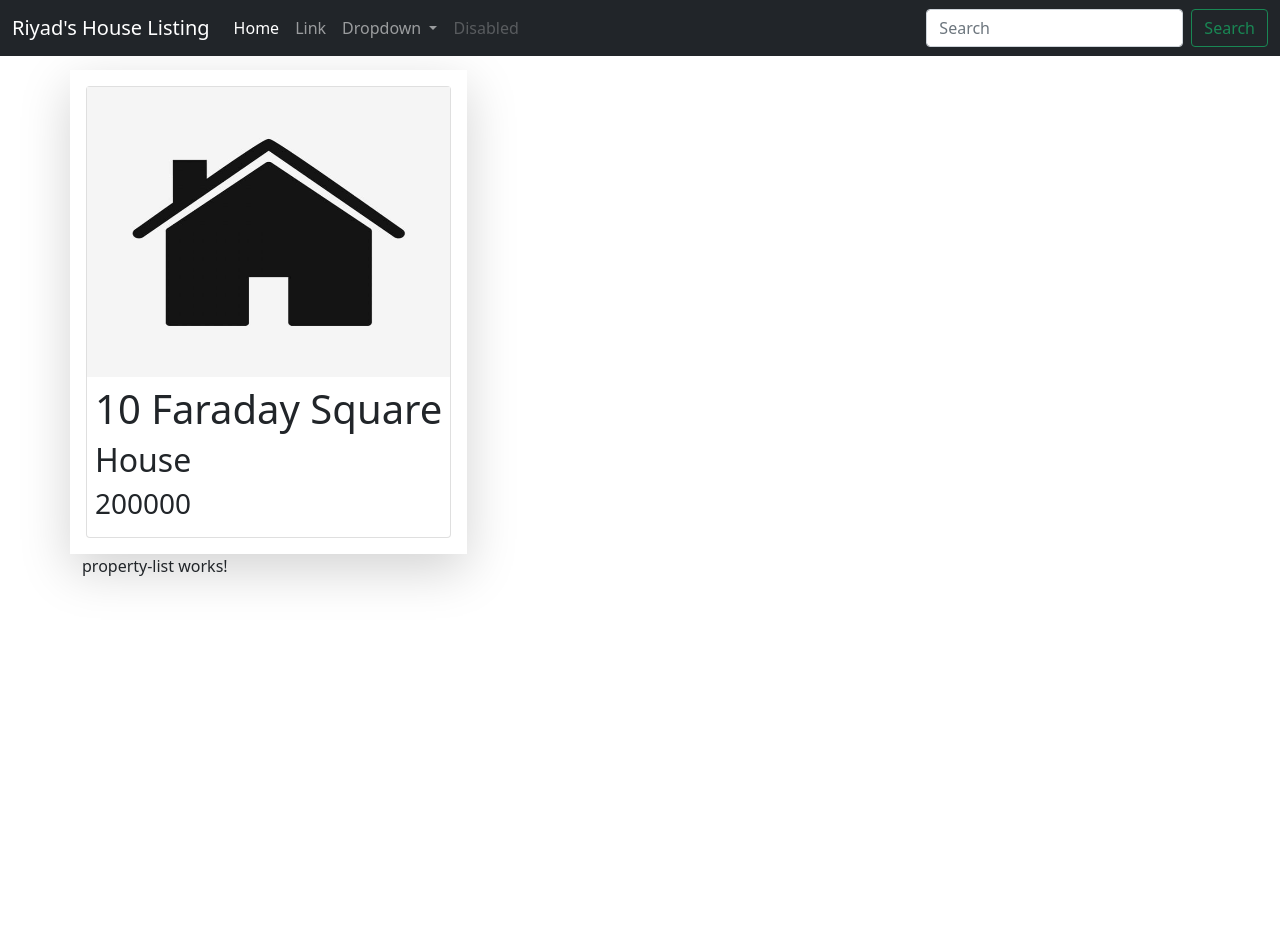
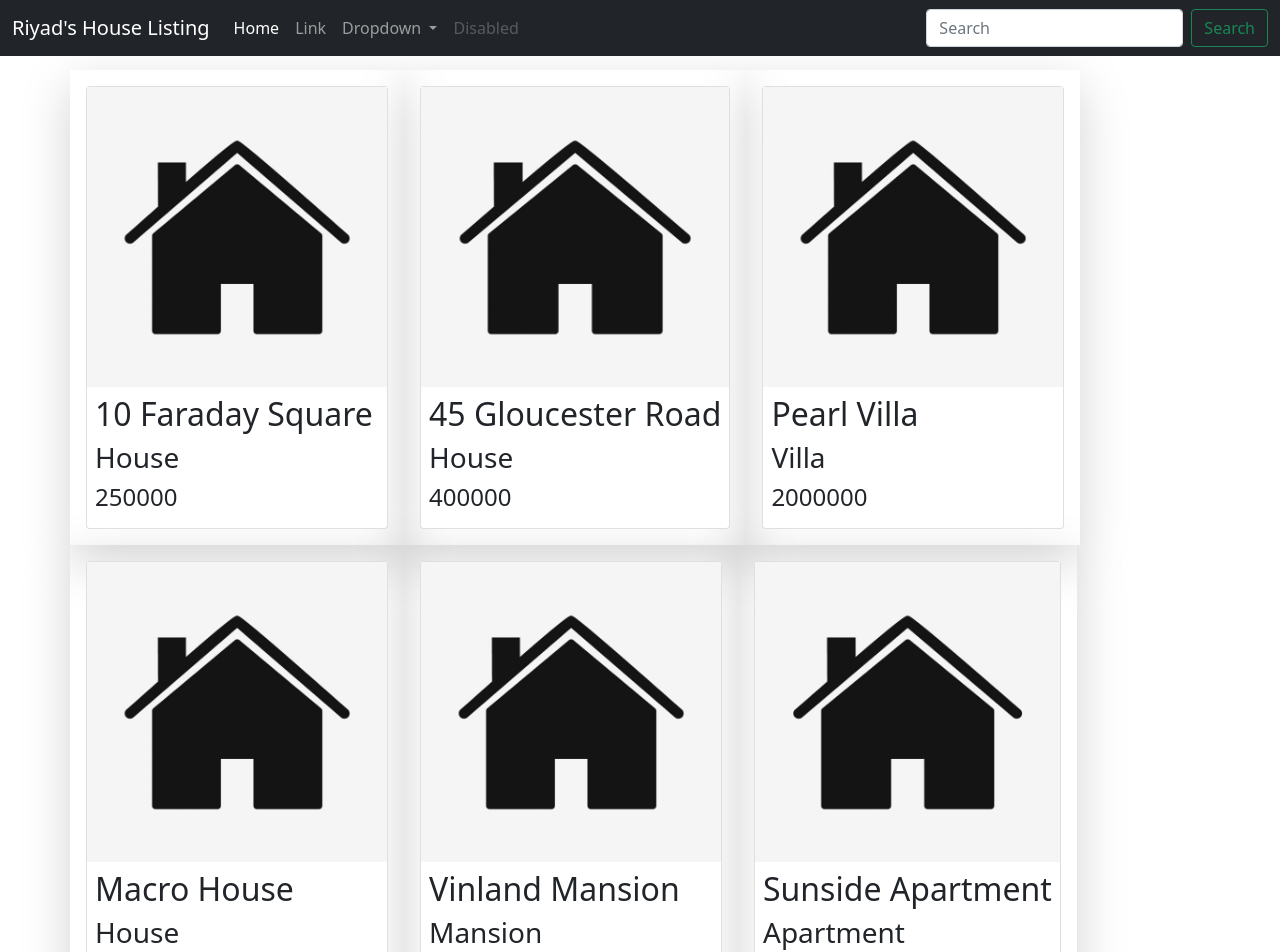
Before and after one commit to 12iyad/HL, an Angular app in the folder Frontend/: page / in a window 1280 px wide. Shown: the top 952 px of the page. Before the commit the page ends 800 px from the top, so only its background shows below. Built offline with nearby package versions, Linux system fonts and the light colour scheme.

Commit message:
Added property listing.
Multiple listings for viewer to have a selection to view from.

```diff
--- a/Frontend/src/app/app.component.html
+++ b/Frontend/src/app/app.component.html
@@ -1,6 +1,5 @@
 <app-nav-bar></app-nav-bar>
 
 <div class="container" style="margin-top: 70px">
-  <app-property-card></app-property-card>
   <app-property-list></app-property-list>
 </div>
--- a/Frontend/src/app/property/property-card/property-card.component.css
+++ b/Frontend/src/app/property/property-card/property-card.component.css
@@ -1,3 +1,16 @@
 .propImg{
-  height: 290px
+  height: 300px;
+  overflow: hidden;
 }
+
+.card:hover img{
+  transform: scale(1.2,1.2);
+  transition-duration: 500ms;
+  transition-timing-function: ease-out;
+}
+
+.card img{
+  transform: scale(1,1);
+  transition-duration: 500ms;
+  transition-timing-function: ease-out;
+}
--- a/Frontend/src/app/property/property-card/property-card.component.html
+++ b/Frontend/src/app/property/property-card/property-card.component.html
@@ -1,12 +1,8 @@
-<div class="row">
-  <div class="shadow-lg col-sm-4 p-3" style="width: fit-content;">
-    <div class="card" style="width: fit-content;">
-      <img class= "propImg" src="assets/images/house_default.jpg">
-      <div class="card-body p-2">
-        <h1>{{Property.Name}}</h1>
-        <h2>{{Property.Type}}</h2>
-        <h3>{{Property.Price}}</h3>
-      </div>
-    </div>
+<div class="card" style="width: fit-content;">
+  <img class= "propImg" src="assets/images/house_default.jpg">
+  <div class="card-body p-2">
+    <h2>{{property.Name}}</h2>
+    <h3>{{property.Type}}</h3>
+    <h4>{{property.Price}}</h4>
   </div>
 </div>
--- a/Frontend/src/app/property/property-card/property-card.component.ts
+++ b/Frontend/src/app/property/property-card/property-card.component.ts
@@ -1,4 +1,4 @@
-import { Component } from "@angular/core";
+import { Component, Input } from "@angular/core";
 
 
 @Component({
@@ -12,14 +12,7 @@
 
 
 export class PropertyCardComponent{
-
-  Property: any = {
-    "Id":1,
-    "Name":"10 Faraday Square",
-    "Type":"House",
-    "Price":200000
-
-  }
+@Input() property : any
 
 
 }
--- a/Frontend/src/app/property/property-list/property-list.component.html
+++ b/Frontend/src/app/property/property-list/property-list.component.html
@@ -1 +1,5 @@
-<p>property-list works!</p>
+<div class="row">
+  <div *ngFor="let property of properties" class="shadow-lg col-sm-4 p-3" style="width: fit-content;">
+    <app-property-card [property]="property"></app-property-card>
+  </div>
+</div>
--- a/Frontend/src/app/property/property-list/property-list.component.ts
+++ b/Frontend/src/app/property/property-list/property-list.component.ts
@@ -7,6 +7,50 @@
 })
 export class PropertyListComponent implements OnInit {
 
+  properties: Array<any> = [{
+    "Id":1,
+    "Name":"10 Faraday Square",
+    "Type":"House",
+    "Price":250000
+
+  },
+  {
+    "Id":2,
+    "Name":"45 Gloucester Road",
+    "Type":"House",
+    "Price":400000
+
+  },
+  {
+    "Id":3,
+    "Name":"Pearl Villa",
+    "Type":"Villa",
+    "Price":2000000
+
+  },
+  {
+    "Id":4,
+    "Name":"Macro House",
+    "Type":"House",
+    "Price":140000
+
+  },
+  {
+    "Id":5,
+    "Name":"Vinland Mansion",
+    "Type":"Mansion",
+    "Price":9000000
+
+  },
+  {
+    "Id":6,
+    "Name":"Sunside Apartment",
+    "Type":"Apartment",
+    "Price":1300000
+
+  }
+]
+
   constructor() { }
 
   ngOnInit(): void {
```
